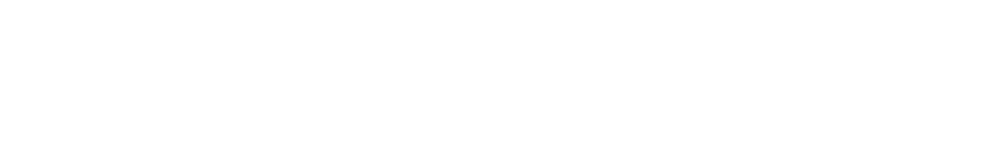
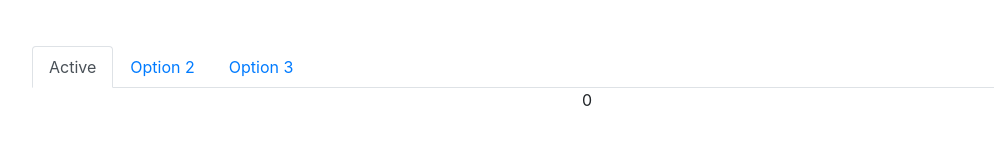
Before and after one commit to kwonih1020/react_projects, a React (Create React App) app in the folder shopping-react/: page /detail/0 in a window 1280 px wide. Shown: the part 571-716 px from the top of the page, without its empty margins (53-1047 px from the left). Built offline with nearby package versions, Linux system fonts and the light colour scheme.

Commit message:
added react trasition animation

```diff
--- a/shopping-react/package.json
+++ b/shopping-react/package.json
@@ -13,6 +13,7 @@
     "react-dom": "^17.0.2",
     "react-router-dom": "5",
     "react-scripts": "^3.4.4",
+    "react-transition-group": "^4.4.2",
     "styled-components": "^5.3.3",
     "web-vitals": "^1.0.1"
   },
--- a/shopping-react/src/App.js
+++ b/shopping-react/src/App.js
@@ -13,7 +13,7 @@
 
 function App() {
   let [shoes, shoesChange] = useState(Data);
-  let [stocks, stocksChange] = useState([10, 11, 12]);
+  let [stocks, stocksChange] = useState([10, 11, 12, 13, 14, 18]);
 
   return (
     <div className="App">
--- a/shopping-react/src/Detail.css
+++ b/shopping-react/src/Detail.css
@@ -15,3 +15,12 @@
 .my-alert p {
   margin-bottom: 0;
 }
+
+.wow-enter {
+  opacity: 0;
+}
+
+.wow-enter-active {
+  opacity: 1;
+  transition: all 500ms;
+}
--- a/shopping-react/src/Detail.js
+++ b/shopping-react/src/Detail.js
@@ -1,9 +1,12 @@
 /* eslint-disable */
 import React, { useContext, useEffect, useState } from "react";
+import { Nav } from "react-bootstrap";
 import { useHistory, useParams } from "react-router-dom";
 import styled from "styled-components";
 import "./Detail.css";
 import { stockscontext } from "./App";
+
+import { CSSTransition } from "react-transition-group";
 
 // css을 입혀놓은 components
 let Box = styled.div`
@@ -30,6 +33,8 @@
   let [alert, alertChange] = useState(true);
   let [inputData, inputDataChange] = useState("");
   let stocks = useContext(stockscontext);
+  let [tabs, tabsChange] = useState(0);
+  let [switchs, switchsChange] = useState(false);
 
   // useEffect(()=>{
   //   axios.get();
@@ -106,8 +111,57 @@
           </button>
         </div>
       </div>
+      <Nav className="mt-5" variant="tabs" defaultActiveKey="link-0">
+        <Nav.Item>
+          <Nav.Link
+            eventKey="link-0"
+            onClick={() => {
+              tabsChange(0);
+              switchsChange(false);
+            }}>
+            Active
+          </Nav.Link>
+        </Nav.Item>
+        <Nav.Item>
+          <Nav.Link
+            eventKey="link-1"
+            onClick={() => {
+              tabsChange(1);
+              switchsChange(false);
+            }}>
+            Option 2
+          </Nav.Link>
+        </Nav.Item>
+        <Nav.Item>
+          <Nav.Link
+            eventKey="link-3"
+            onClick={() => {
+              tabsChange(2);
+              switchsChange(false);
+            }}>
+            Option 3
+          </Nav.Link>
+        </Nav.Item>
+      </Nav>
+
+      <CSSTransition in={switchs} classNames="wow" timeout={500}>
+        <TabContent tabs={tabs} switchsChange={switchsChange}></TabContent>
+      </CSSTransition>
     </div>
   );
+}
+
+function TabContent(props) {
+  useEffect(() => {
+    props.switchsChange(true);
+  });
+  if (props.tabs === 0) {
+    return <div>0</div>;
+  } else if (props.tabs === 1) {
+    return <div>1</div>;
+  } else if (props.tabs === 2) {
+    return <div>2</div>;
+  }
 }
 
 function Stockinfo(props) {
```
Also changed, not shown: 1 other file (tests, documents, lock files or other folders).
